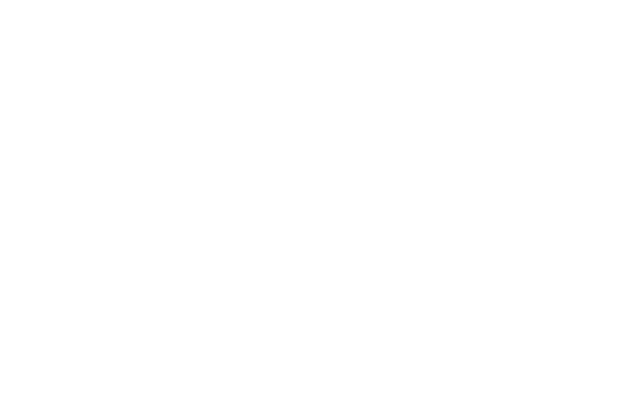
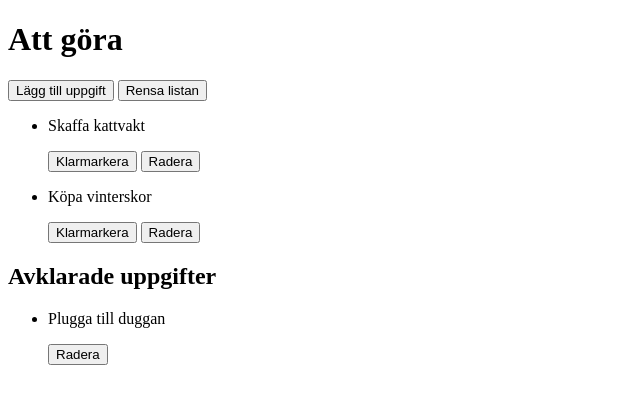
Before and after one commit to omigibson/To-do-Javascript, a plain HTML site: page index.html in a window 1280 px wide. Shown: the whole page, without its empty margins (0-640 px from the left). Drawn offline with Linux system fonts and the light colour scheme.

Commit message:
Add new todo function done

```diff
--- a/index.html
+++ b/index.html
@@ -1,11 +1,38 @@
 <!DOCTYPE html>
 <html lang="en">
+
 <head>
 	<meta charset="UTF-8">
-	<link rel="stylesheet" type="text/css" href="css/style.css"/>
+	<link rel="stylesheet" type="text/css" href="css/style.css" />
 	<title>To do</title>
 </head>
+
 <body>
+	<main>
+
+		<h1>Att göra</h1>
+		<button id="addButton">Lägg till uppgift</button>
+		<button id="deleteAllButton">Rensa listan</button>
+		<ul id="todos">
+			<li>
+				<p>Skaffa kattvakt</p>
+				<button class="doneButton">Klarmarkera</button>
+				<button class="deleteButton">Radera</button>
+			</li>
+			<li>
+				<p>Köpa vinterskor</p>
+				<button class="doneButton">Klarmarkera</button>
+				<button class="deleteButton">Radera</button>
+			</li>
+		</ul>
+<h2>Avklarade uppgifter</h2>
+<ul>
+			<li>
+				<p>Plugga till duggan</p>
+				<button>Radera</button>
+			</li>
+	</main>
 	<script src="main.js"></script>
 </body>
+
 </html>
--- a/main.js
+++ b/main.js
@@ -0,0 +1,31 @@
+/*
+Lägg till-knappen:
+1. Knappen hämtas via id.
+2. Knappen får en Eventlistener som lyssnar efter klick.
+3. När användaren genomförs koden i den anonyma funktionen. Inne i funktionen skapas en prompt där användaren skriver uppgiften som hen vill lägga till.
+4. Ett nytt list-item skapas och fylls med användarens input.
+5. Listan med todos hämtas och den nya uppgiften läggs till med appendChild.
+6. Klar- och raderaknappar skapas och läggs till på vårt nya list-item.
+*/
+
+document.getElementById("addButton");
+addButton.addEventListener("click", function () {
+	var task = prompt("Skriv den nya uppgiften här");
+
+	var li = document.createElement("li");
+	li.innerHTML = "<p>" + task + "</p>";
+
+	var todos = document.getElementById("todos");
+	todos.appendChild(li);
+
+	var doneButton = document.createElement("button");
+	doneButton.class = "donebutton";
+	doneButton.innerHTML = "Klarmarkera";
+	li.appendChild(doneButton);
+
+	var deleteButton = document.createElement("button");
+	deleteButton.class = "deletebutton";
+	deleteButton.innerHTML = "Radera";
+	li.appendChild(deleteButton);
+
+});
```
